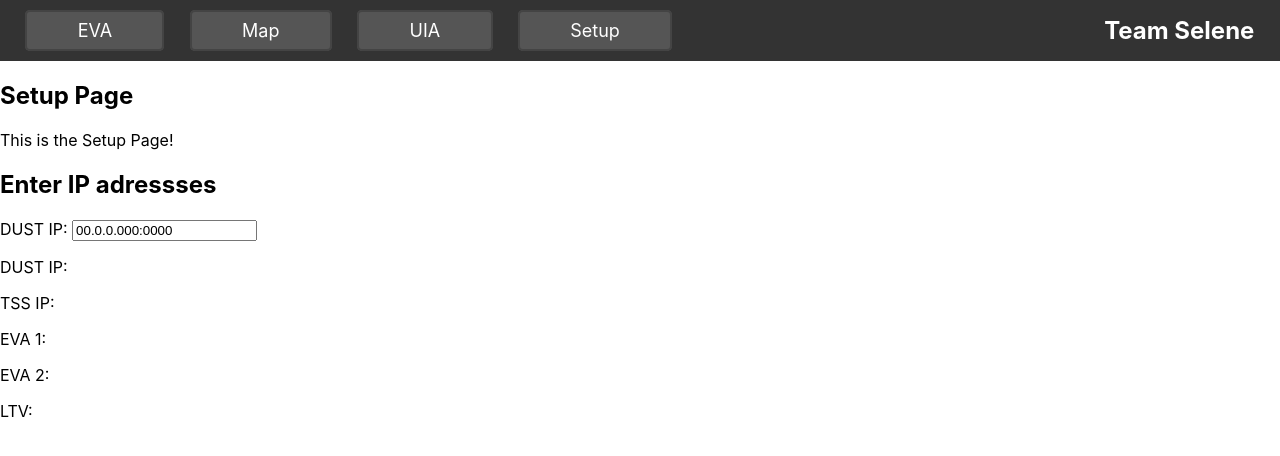
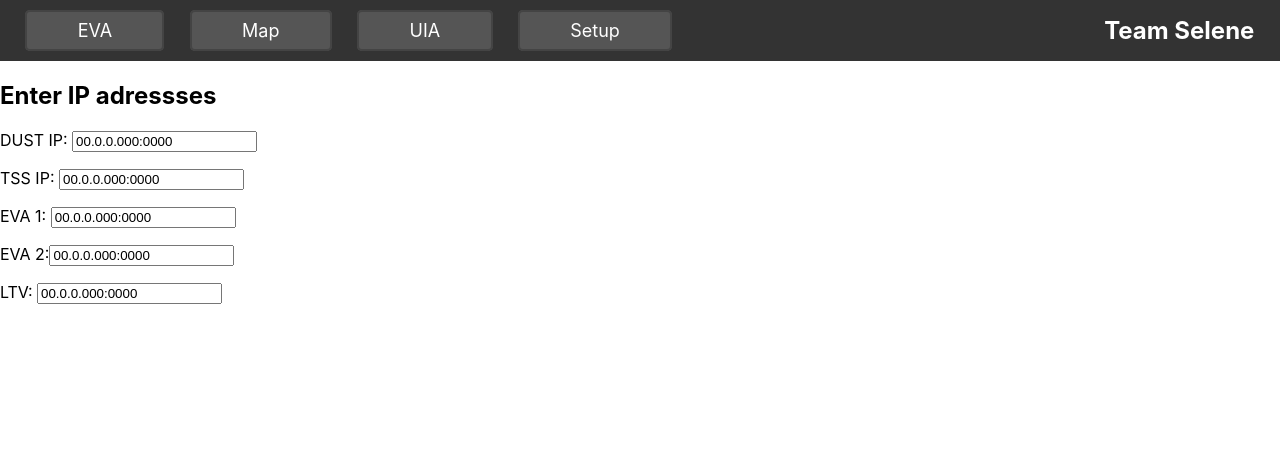
Before and after one commit to coolD9/Selene-in-SUITS, a React (Create React App) app in the folder User_Interface/UI_Main/client/: page / in a window 1280 px wide. Shown: the top 456 px of the page. Built offline with nearby package versions, Linux system fonts and the light colour scheme.

Commit message:
Made input bars for all parameters.

```diff
--- a/User_Interface/UI_Main/client/src/components/Setup.js
+++ b/User_Interface/UI_Main/client/src/components/Setup.js
@@ -16,21 +16,29 @@ import React from 'react';
 function Setup() {
   return(
     <div>
-        <h2>Setup Page</h2>
-        <p>This is the Setup Page!</p>
 
         <h2>Enter IP adressses</h2>
 
         <label>
-        DUST IP: <input name="myInput" defaultValue="00.0.0.000:0000" />
+          DUST IP: <input name="dustInput" defaultValue="00.0.0.000:0000" />
         </label>
 
-        <p>DUST IP:</p>
-        <p>TSS IP:</p>
 
-        <p>EVA 1:</p>
-        <p>EVA 2:</p>
-        <p>LTV:</p>
+        <p>
+          TSS IP: <input name="tssInput" defaultValue="00.0.0.000:0000" />
+        </p>
+
+        <p>
+          EVA 1: <input name="eva1Input" defaultValue="00.0.0.000:0000" />
+        </p>
+
+        <p>
+          EVA 2:<input name="eva2sInput" defaultValue="00.0.0.000:0000" />
+        </p>
+
+        <p>
+          LTV: <input name="ltvInput" defaultValue="00.0.0.000:0000" />
+        </p>
 
     </div>
   )
```
Also changed, not shown: User_Interface/UI_Main/client/src/components/css/Setup.css (added, +27 -0 lines).
